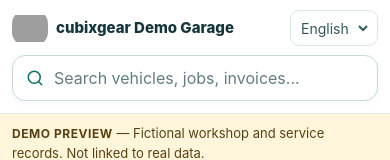
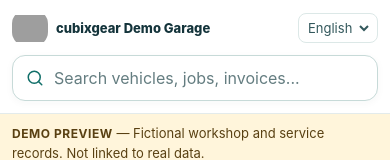
Before and after one commit to amnas-cubixmet/cubegears-customers-website, a Next.js app: page /demo/portal in a window 390 px wide. Shown: the top 160 px of the page. Built offline with nearby package versions, Linux system fonts and the light colour scheme; grey boxes are pictures that could not be loaded.

Commit message:
Reduce mobile workshop name and header control sizes

```diff
--- a/src/portalSearch.css
+++ b/src/portalSearch.css
@@ -118,14 +118,14 @@
   .portal-has-search .brand img{flex:0 0 36px;width:36px;height:36px}
   .portal-has-search .brand-name strong{
     max-width:none;white-space:normal;overflow:visible;
-    overflow-wrap:anywhere;line-height:1.25
+    overflow-wrap:anywhere;font-size:13px;line-height:1.25
   }
   .portal-has-search .nav-actions .lang{
-    flex:none;min-height:36px;padding:4px 6px;border-radius:9px
+    flex:none;min-height:30px;padding:2px 5px;border-radius:8px
   }
-  .portal-has-search .nav-actions .lang select{max-width:74px;font-size:14px}
+  .portal-has-search .nav-actions .lang select{max-width:68px;font-size:13px}
   .portal-has-search .nav-actions .logout{
-    width:36px;min-width:36px;min-height:36px;padding:0;border-radius:9px
+    width:30px;min-width:30px;min-height:30px;padding:0;border-radius:8px
   }
   .portal-has-search .nav-actions .lang svg{display:none}
   .portal-global-search-input-row{height:46px}
```
